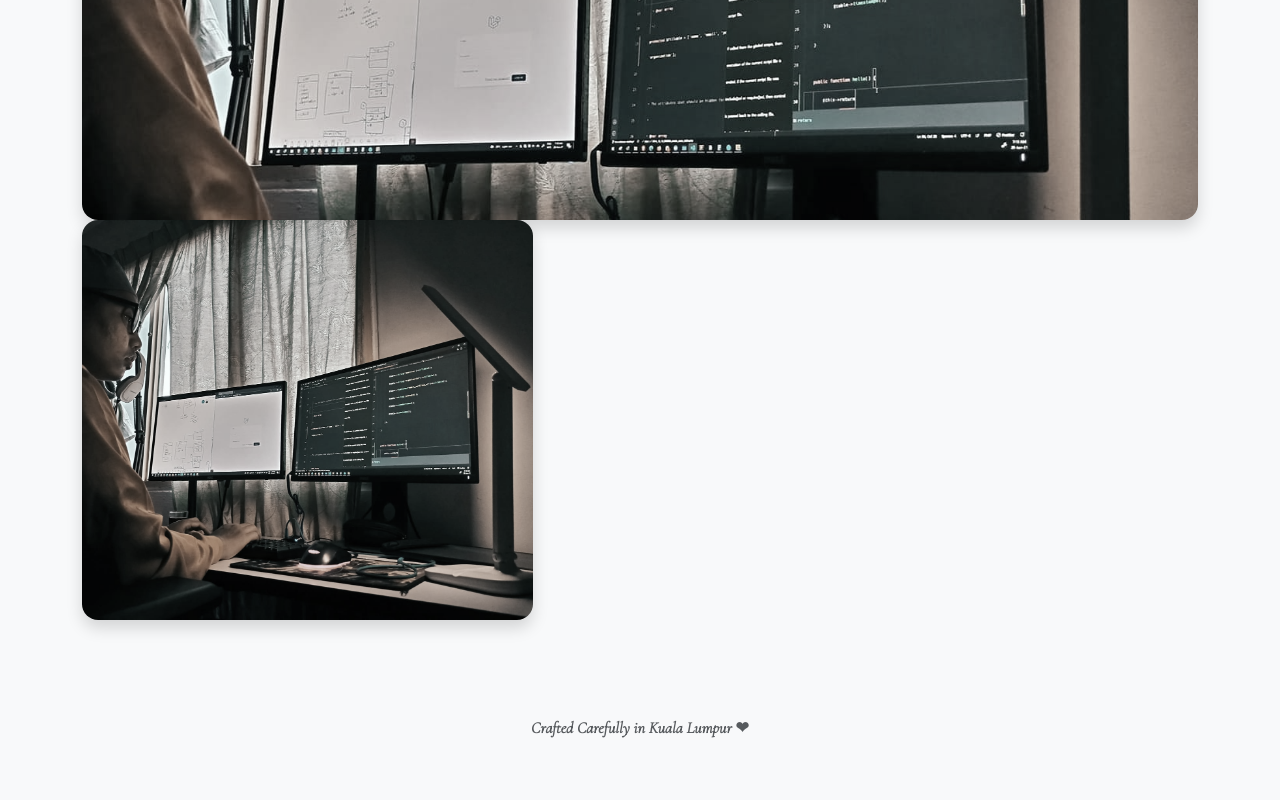
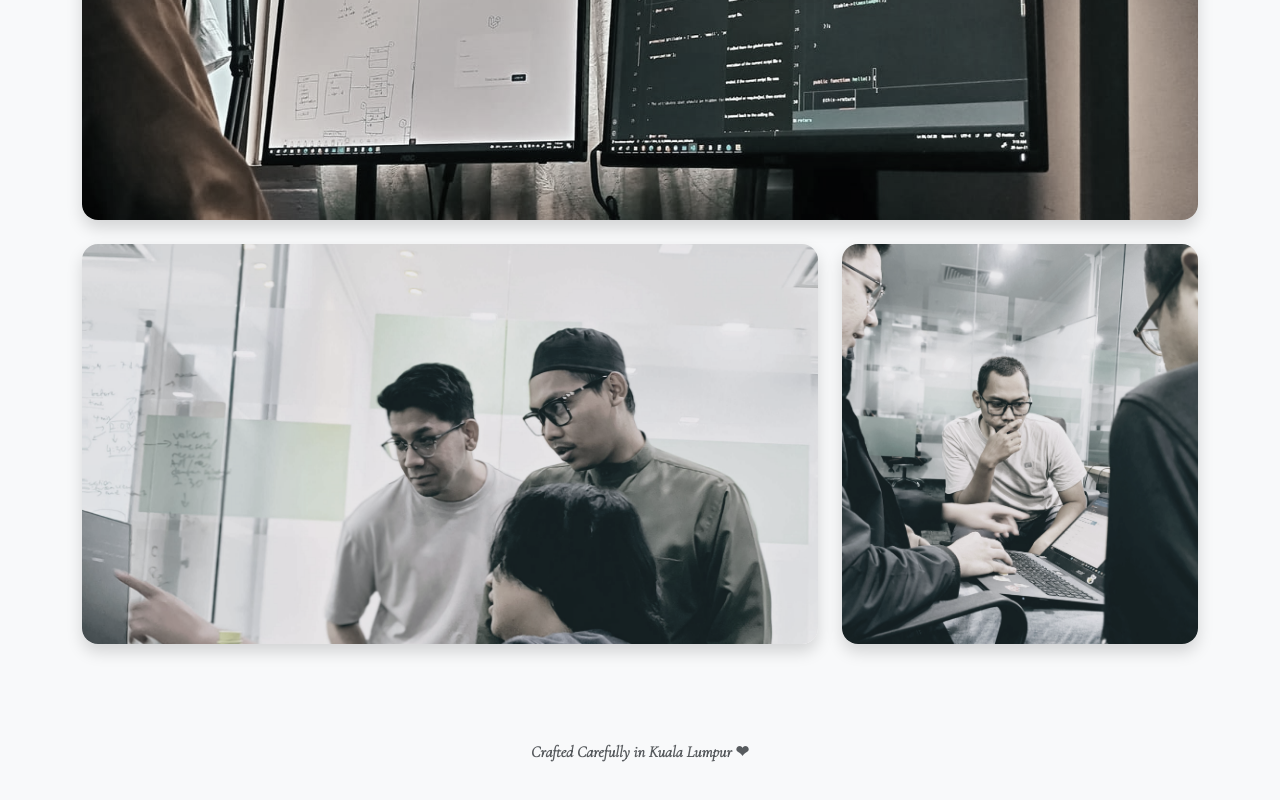
Before and after one commit to msulaimanmisri/sulaiman-profile, a Vue app: page / in a window 1280 px wide. Shown: the part 534-1334 px from the top of the page. Built offline with nearby package versions, Linux system fonts and the light colour scheme.

Commit message:
Add new images

```diff
--- a/src/views/home.vue
+++ b/src/views/home.vue
@@ -16,12 +16,16 @@ import Image from "../components/Image.vue";
 
       <div class="mt-5">
         <div id="main">
-          <Image image-source="images/sulaiman-lead-dev.jpg" alt-name="sulaiman-working" />
+          <Image image-source="images/sulaiman-lead-dev.jpg" alt-name="sulaiman-coding-alone" />
         </div>
 
-        <div id="secondary" class="row">
-          <div class="col-5">
-            <Image image-source="images/sulaiman-lead-dev.jpg" alt-name="sulaiman-working" />
+        <div id="secondary" class="row mt-4">
+          <div class="col-12 col-sm-8">
+            <Image image-source="images/lead-1.jpg" alt-name="sulaiman-with-the-team" />
+          </div>
+
+          <div class="col-12 col-sm-4 mt-4 mt-md-0">
+            <Image image-source="images/lead-2.jpg" alt-name="sulaiman-hear-the-explaination" />
           </div>
         </div>
       </div>
```
Also changed, not shown: public/images/lead-2.jpg (added).
